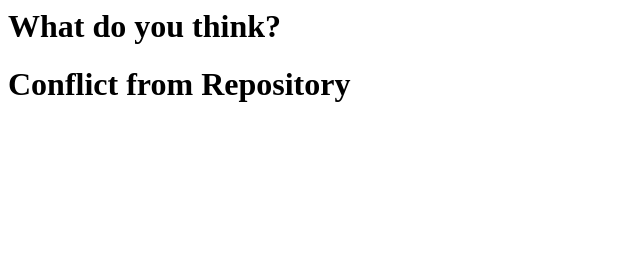
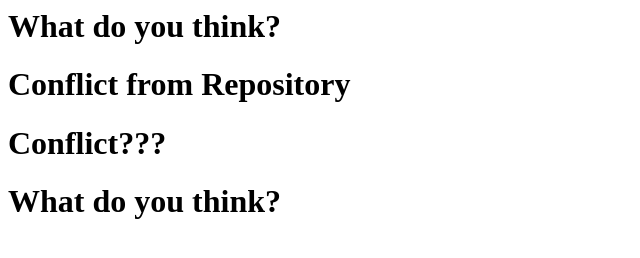
Before and after one commit to hochoi87864/self-study, a plain HTML site: page index.html in a window 1280 px wide. Shown: the whole page, without its empty margins (0-640 px from the left). Drawn offline with Linux system fonts and the light colour scheme.

Commit message:
Edit index.html 21:03

```diff
--- a/index.html
+++ b/index.html
@@ -1,2 +1,4 @@
 <h1>What do you think?</h1>
 <h1>Conflict from Repository</h1>
+<h1>Conflict???</h1>
+<h1>What do you think?</h1>
```
